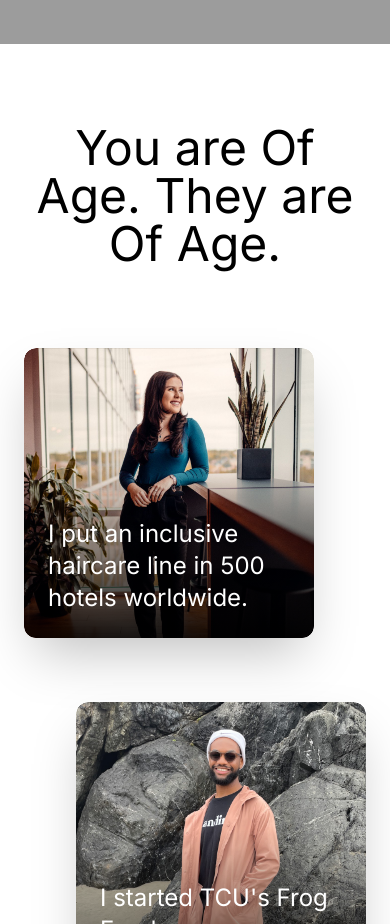
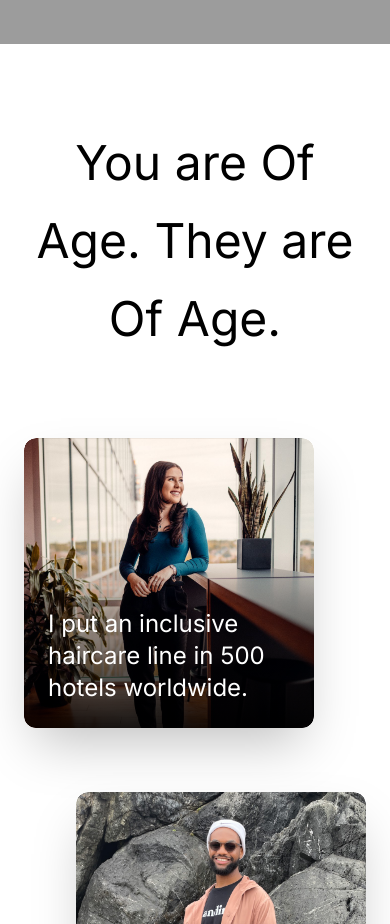
Before and after one commit to dajawhite/Of-Age, a Next.js app in the folder of-age-app/: page / in a window 390 px wide. Shown: the part 800-1724 px from the top of the page. Built offline with nearby package versions, Linux system fonts and the light colour scheme.

Commit message:
responsive tingz

```diff
--- a/of-age-app/src/app/page.tsx
+++ b/of-age-app/src/app/page.tsx
@@ -19,7 +19,7 @@ export default function Home() {
           {/*large text */}
           <div className="sticky top-0 z-20 flex justify-center w-full lg:h-screen lg:items-center">
             <div className="max-w-6xl px-6 mx-auto">
-            <h2 className="my-20 text-5xl text-center lg:text-8xl lg:mt-0">You are Of Age. They are Of Age.</h2>
+            <h2 className="my-20 text-5xl text-center lg:text-8xl lg:leading-relaxed lg:mt-0 leading-relaxed" >You are Of Age.<br className='hidden md:inline'/> They are Of Age.</h2>
             </div>
           </div>
 
--- a/of-age-app/src/components/Hero.tsx
+++ b/of-age-app/src/components/Hero.tsx
@@ -90,7 +90,7 @@ function Hero(){
                 <div className="top-0 left-0">
                     <NavBar data-aos="fade-down"></NavBar>
                     <header className='items-center pt-28 pb-24 px-4 md:px-6 lg:px-0'>
-                        <div className='mb-16 flex flex-col items-center' data-aos="fade-up" data-aos-delay="4000">
+                        <div className='mb-16 md:mb-32 flex flex-col items-center' data-aos="fade-up" data-aos-delay="4000">
                             <h1 className='text-4xl md:text-6xl lg:text-8xl text-center leading-loose'>
                                 Our main message  <br/> will  - go here.
                             </h1>
```
